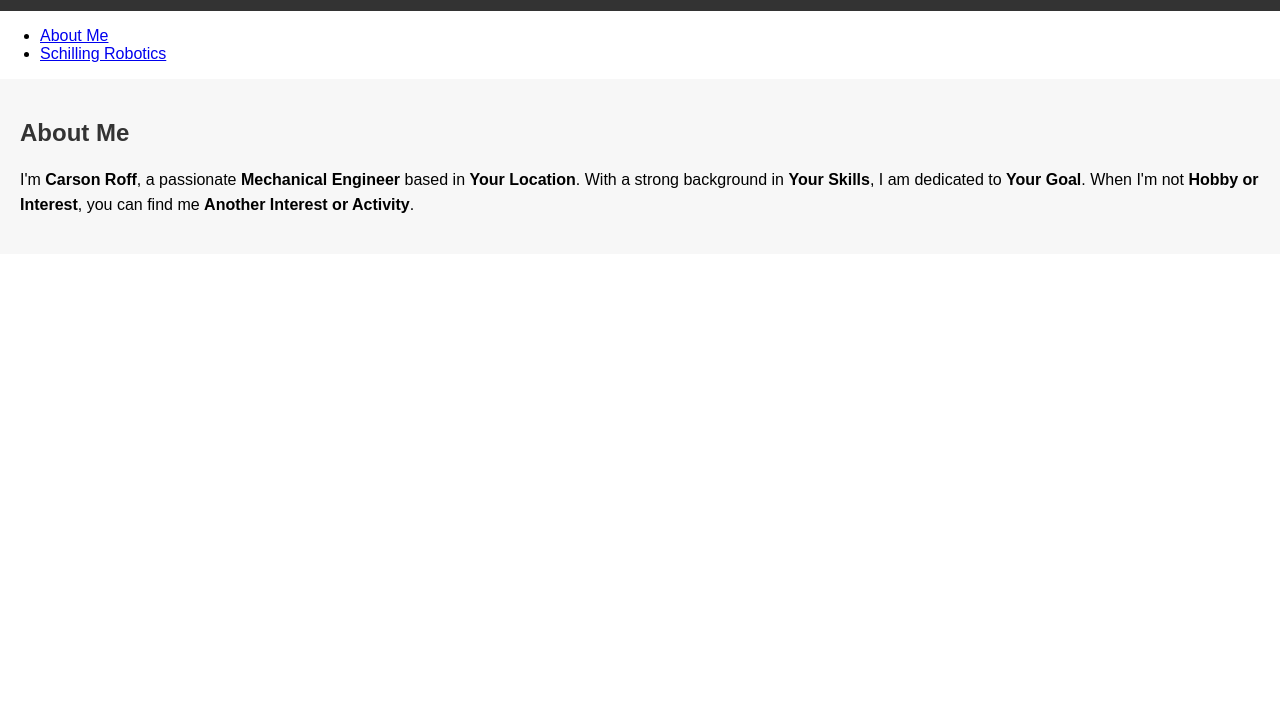
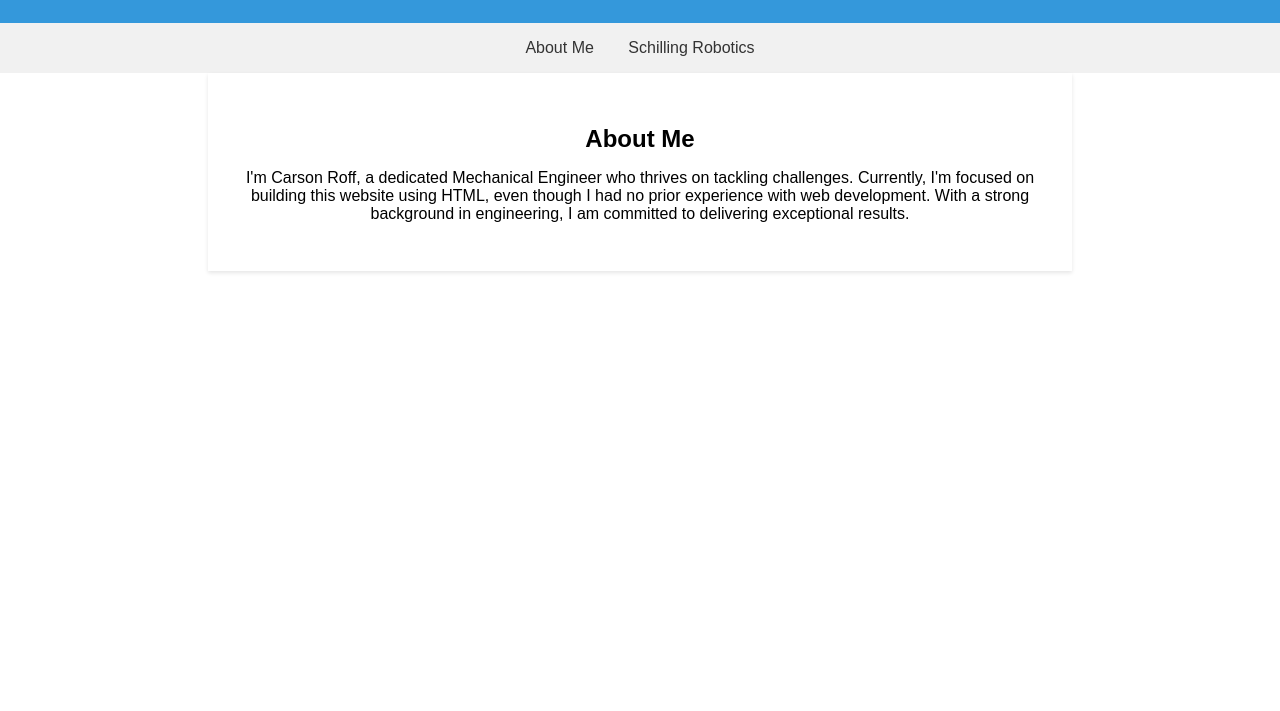
Before and after one commit to carsonroff/carsonroff.github.io, a plain HTML site: page index.html in a window 1280 px wide. Shown: the part 89-800 px from the top of the page. Drawn offline with Linux system fonts and the light colour scheme.

Commit message:
Updating Everything

```diff
--- a/index.html
+++ b/index.html
@@ -10,15 +10,16 @@
   <header>
     <h1>About Me</h1>
   </header>
-  <nav>
-    <ul>
+  <nav class="nav">
+    <ul class="nav-list">
       <li><a href="index.html">About Me</a></li>
-      <li><a href="schilling.html">Schilling Robotics</a></li> <!-- Added this line -->
+      <li><a href="schilling.html">Schilling Robotics</a></li>
+      <!-- Add more navigation links here as needed -->
     </ul>
   </nav>
-  <section id="about">
+  <section class="about" id="about">
     <h2>About Me</h2>
-    <p>I'm <span>Carson Roff</span>, a passionate <span>Mechanical Engineer</span> based in <span>Your Location</span>. With a strong background in <span>Your Skills</span>, I am dedicated to <span>Your Goal</span>. When I'm not <span>Hobby or Interest</span>, you can find me <span>Another Interest or Activity</span>.</p>
+    <p>I'm Carson Roff, a dedicated Mechanical Engineer who thrives on tackling challenges. Currently, I'm focused on building this website using HTML, even though I had no prior experience with web development. With a strong background in engineering, I am committed to delivering exceptional results.</p>
   </section>
 </body>
 </html>
--- a/style.css
+++ b/style.css
@@ -1,4 +1,3 @@
-/* style.css */
 body {
   font-family: Arial, sans-serif;
   margin: 0;
@@ -6,26 +5,48 @@ body {
 }
 
 header {
-  background-color: #333;
+  background-color: #3498db;
   color: #fff;
   text-align: center;
-  padding: 10px;
+  padding: 1rem 0;
 }
 
-#about {
-  padding: 20px;
-  background-color: #f7f7f7;
+.nav {
+  background-color: #f1f1f1;
+  text-align: center;
 }
 
-#about h2 {
+.nav-list {
+  list-style: none;
+  padding: 0;
+  display: inline-block;
+}
+
+.nav-list li {
+  display: inline-block;
+  margin: 0 15px;
+}
+
+.nav-list a {
+  text-decoration: none;
   color: #333;
 }
 
-#about p {
-  font-size: 16px;
-  line-height: 1.6;
+.nav-list a:hover {
+  color: #3498db;
 }
 
-#about span {
-  font-weight: bold;
+.about {
+  max-width: 800px;
+  margin: 0 auto;
+  padding: 2rem;
+  text-align: center;
+  background-color: #fff;
+  box-shadow: 0 2px 4px rgba(0, 0, 0, 0.1);
 }
+
+.about h2 {
+  margin-bottom: 1rem;
+}
+
+/* Adjust styles as needed for other sections */
```
Also changed, not shown: schilling.html (+13 -4 lines).
